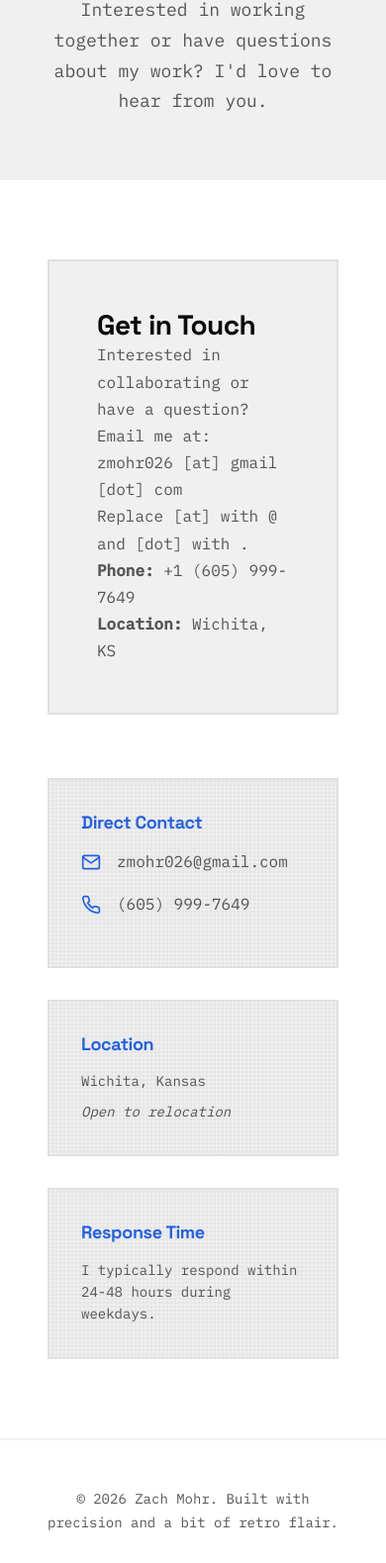
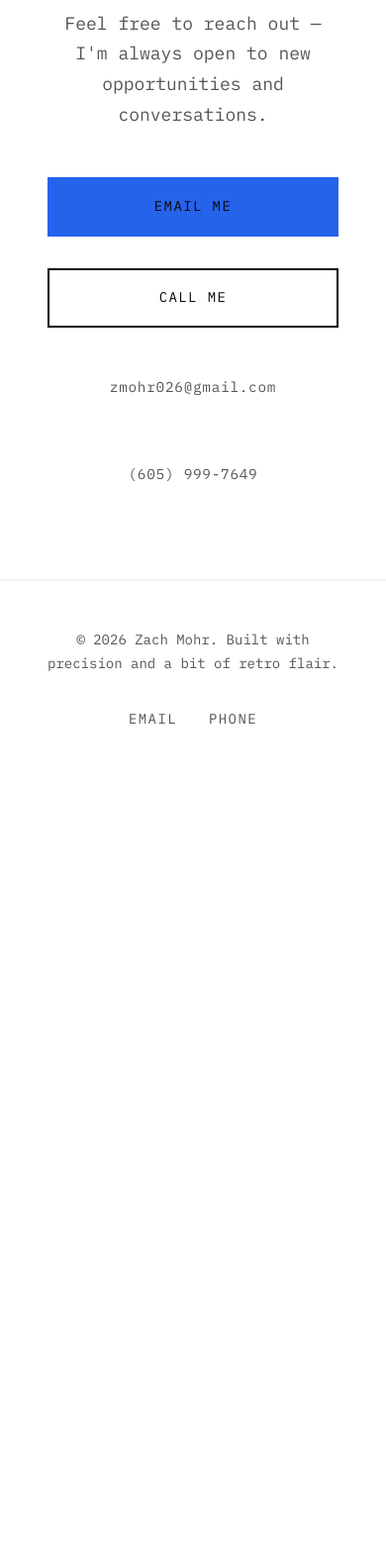
Before and after one commit to zachmohr/portfolio-site, a website: page contact.html in a window 390 px wide. Shown: the part 199-1778 px from the top of the page at 99% size. After the commit the page ends 985 px from the top, so only its background shows below. Drawn offline with Linux system fonts and the light colour scheme.

Commit message:
Redesign hero layout, simplify contact page, fix 3D model rendering
- Move 3D model above rotating text in stacked flex layout (was 2-col grid)
- Fix model visibility: switch to opaque canvas (alpha: false) to avoid GPU
  compositing issues that caused canvas to render in DevTools but not on page
- Defer Three.js init via requestAnimationFrame to ensure container has layout
- Simplify contact page to just email/phone with action buttons
- Remove location and relocation mentions from home and contact pages
- Update CAD capability: SolidWorks → CATIA V6/V5, Fusion 360 & CAM
- Add 'Innovator' to rotating hero words
- Reduce model auto-rotation for more grounded feel
- Remove 'negotiate with international suppliers' from about text

Co-Authored-By: Claude Sonnet 4.6 <noreply@anthropic.com>

```diff
--- a/contact.html
+++ b/contact.html
@@ -56,69 +56,18 @@
         </div>
     </nav>
 
-    <!-- Contact Header -->
-    <section class="contact-header">
+    <!-- Contact Content -->
+    <section class="contact-simple">
         <div class="container">
-            <h1 class="page-title">Let's Connect</h1>
-            <p class="page-subtitle">Interested in working together or have questions about my work? I'd love to hear from you.</p>
-        </div>
-    </section>
-
-    <!-- Contact Content -->
-    <section class="contact-content">
-        <div class="container">
-            <div class="contact-grid">
-                <!-- Contact Email Display -->
-                <div class="contact-form-wrapper">
-                    <div class="contact-email-section">
-                        <h2>Get in Touch</h2>
-                        <p>Interested in collaborating or have a question?</p>
-
-                        <div class="contact-email-display">
-                            <p class="email-label">Email me at:</p>
-                            <p class="email-display">
-                                zmohr026 [at] gmail [dot] com
-                            </p>
-                            <p class="email-hint">Replace [at] with @ and [dot] with .</p>
-                        </div>
-
-                        <div class="contact-direct-info">
-                            <p><strong>Phone:</strong> +1 (605) 999-7649</p>
-                            <p><strong>Location:</strong> Wichita, KS</p>
-                        </div>
-                    </div>
-                </div>
-
-                <!-- Contact Info -->
-                <div class="contact-info">
-                    <div class="contact-info-card dither-effect">
-                        <h3 class="contact-info-title">Direct Contact</h3>
-                        <div class="contact-info-item">
-                            <svg xmlns="http://www.w3.org/2000/svg" viewBox="0 0 24 24" fill="none" stroke="currentColor" stroke-width="2">
-                                <path d="M4 4h16c1.1 0 2 .9 2 2v12c0 1.1-.9 2-2 2H4c-1.1 0-2-.9-2-2V6c0-1.1.9-2 2-2z"/>
-                                <polyline points="22,6 12,13 2,6"/>
-                            </svg>
-                            <a href="mailto:zmohr026@gmail.com" class="contact-link">zmohr026@gmail.com</a>
-                        </div>
-                        <div class="contact-info-item">
-                            <svg xmlns="http://www.w3.org/2000/svg" viewBox="0 0 24 24" fill="none" stroke="currentColor" stroke-width="2">
-                                <path d="M22 16.92v3a2 2 0 0 1-2.18 2 19.79 19.79 0 0 1-8.63-3.07 19.5 19.5 0 0 1-6-6 19.79 19.79 0 0 1-3.07-8.67A2 2 0 0 1 4.11 2h3a2 2 0 0 1 2 1.72 12.84 12.84 0 0 0 .7 2.81 2 2 0 0 1-.45 2.11L8.09 9.91a16 16 0 0 0 6 6l1.27-1.27a2 2 0 0 1 2.11-.45 12.84 12.84 0 0 0 2.81.7A2 2 0 0 1 22 16.92z"/>
-                            </svg>
-                            <a href="tel:+16059997649" class="contact-link">(605) 999-7649</a>
-                        </div>
-                    </div>
-
-                    <div class="contact-info-card dither-effect">
-                        <h3 class="contact-info-title">Location</h3>
-                        <p class="contact-info-text">Wichita, Kansas</p>
-                        <p class="contact-info-text contact-info-note">Open to relocation</p>
-                    </div>
-
-                    <div class="contact-info-card dither-effect">
-                        <h3 class="contact-info-title">Response Time</h3>
-                        <p class="contact-info-text">I typically respond within 24-48 hours during weekdays.</p>
-                    </div>
-                </div>
+            <h1 class="page-title">Get in Touch</h1>
+            <p class="contact-simple-text">Feel free to reach out — I'm always open to new opportunities and conversations.</p>
+            <div class="contact-simple-actions">
+                <a href="mailto:zmohr026@gmail.com" class="btn btn-primary">Email Me</a>
+                <a href="tel:+16059997649" class="btn btn-secondary">Call Me</a>
+            </div>
+            <div class="contact-simple-details">
+                <p>zmohr026@gmail.com</p>
+                <p>(605) 999-7649</p>
             </div>
         </div>
     </section>
--- a/css/main.css
+++ b/css/main.css
@@ -192,24 +192,27 @@ ol {
     min-height: 100vh;
     display: flex;
     flex-direction: column;
-    justify-content: center;
+    justify-content: flex-start;
     align-items: center;
-    padding: var(--space-2xl) var(--grid-gutter);
+    padding: calc(60px + var(--space-lg)) var(--grid-gutter) var(--space-2xl);
     position: relative;
-    overflow: clip;
+    overflow: hidden;
 }
 
 .hero-container {
     max-width: var(--grid-max-width);
     width: 100%;
-    display: grid;
-    grid-template-columns: 1fr 1fr;
-    gap: var(--space-xl);
+    display: flex;
+    flex-direction: column;
     align-items: center;
+    gap: var(--space-md);
 }
 
 .hero-content {
     z-index: 2;
+    text-align: center;
+    width: 100%;
+    margin-bottom: calc(var(--space-lg) + 60px);
 }
 
 .hero-title {
@@ -242,10 +245,13 @@ ol {
 .hero-geometric {
     position: relative;
     width: 100%;
-    height: 500px;
+    max-width: 680px;
+    height: clamp(380px, 45vh, 520px);
     display: flex;
     align-items: center;
     justify-content: center;
+    overflow: hidden;
+    background-color: var(--color-gray-200); /* fallback before canvas loads */
 }
 
 #three-container {
@@ -1027,6 +1033,46 @@ ol {
 /* ============================================
    CONTACT PAGE
    ============================================ */
+.contact-simple {
+    min-height: calc(100vh - 60px);
+    display: flex;
+    align-items: center;
+    padding: calc(60px + var(--space-2xl)) var(--grid-gutter) var(--space-2xl);
+}
+
+.contact-simple .container {
+    text-align: center;
+}
+
+.contact-simple-text {
+    font-size: 1.125rem;
+    color: var(--color-gray-700);
+    max-width: 480px;
+    margin: 0 auto var(--space-lg);
+}
+
+.contact-simple-actions {
+    display: flex;
+    justify-content: center;
+    gap: var(--space-md);
+    flex-wrap: wrap;
+    margin-bottom: var(--space-lg);
+}
+
+.contact-simple-details {
+    display: flex;
+    justify-content: center;
+    gap: var(--space-xl);
+    flex-wrap: wrap;
+}
+
+.contact-simple-details p {
+    font-family: var(--font-body);
+    font-size: 0.9rem;
+    color: var(--color-gray-700);
+    letter-spacing: 0.05em;
+}
+
 .contact-content {
     padding: var(--space-2xl) var(--grid-gutter);
 }
@@ -1261,14 +1307,8 @@ ol {
         --grid-gutter: 1.5rem;
     }
 
-    .hero-container {
-        grid-template-columns: 1fr;
-        text-align: center;
-    }
-
     .hero-geometric {
-        order: -1;
-        height: 400px;
+        height: 300px;
     }
 
     .hero-title {
--- a/js/main.js
+++ b/js/main.js
@@ -18,7 +18,8 @@ document.addEventListener('DOMContentLoaded', function() {
         'Inventor',
         'Fabricator',
         'Entrepreneur',
-        'Roboticist'
+        'Roboticist',
+        'Innovator'
     ];
 
     const FADE_DURATION_MS = 400;  // matches CSS transition: opacity 0.4s
```
Also changed, not shown: index.html (+5 -9 lines), js/three-scene.js.
